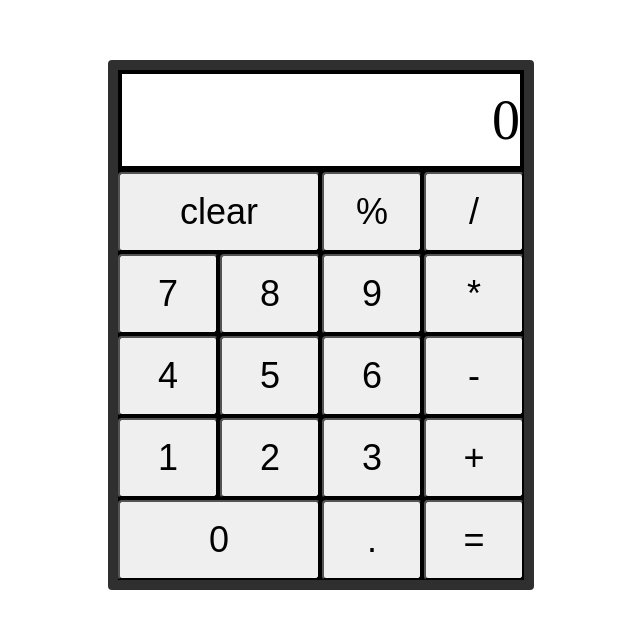
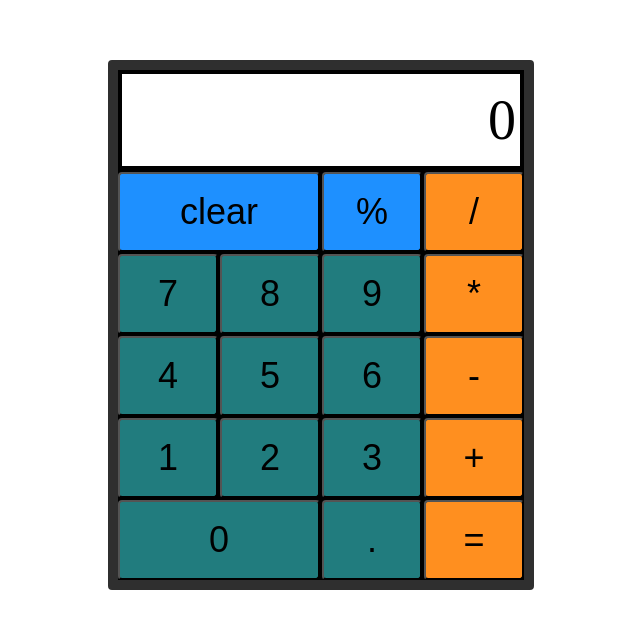
Before and after one commit to KongenOnGithub/calculator, a plain HTML site: page index.html in a window 1280 px wide. Shown: the part 140-768 px from the top of the page, without its empty margins (319-959 px from the left). Drawn offline with Linux system fonts and the light colour scheme.

Commit message:
Add colors to buttons

```diff
--- a/style.css
+++ b/style.css
@@ -22,6 +22,7 @@ body {
     align-items: center;
     justify-content: flex-end;
     font-size: 56px;
+    padding: 4px;
 }
 
 .clear {
@@ -37,3 +38,15 @@ button {
     box-shadow: none;
     font-size: 36px;
 }
+
+.operand, .decimal {
+    background-color: #217c7e;
+}
+
+.operator, .equals {
+    background-color: #ff8f1f;
+}
+
+.clear, .percent {
+    background-color: #1e90ff;
+}
```
